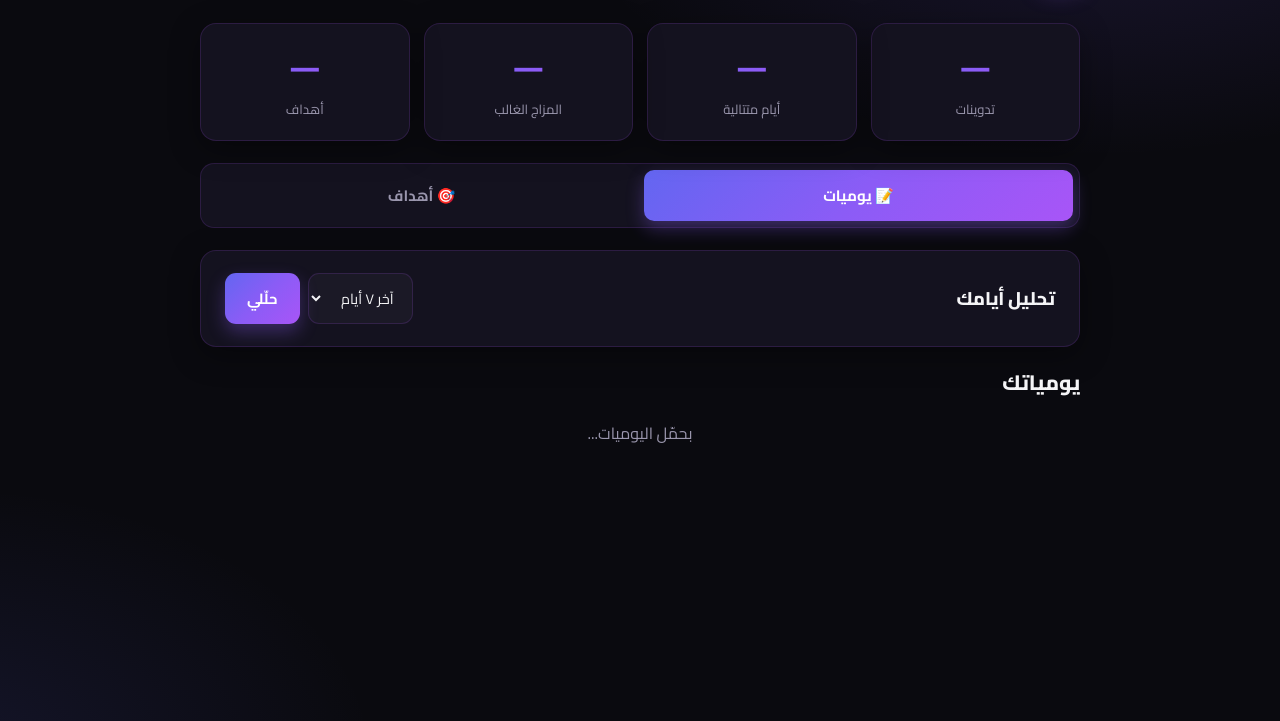
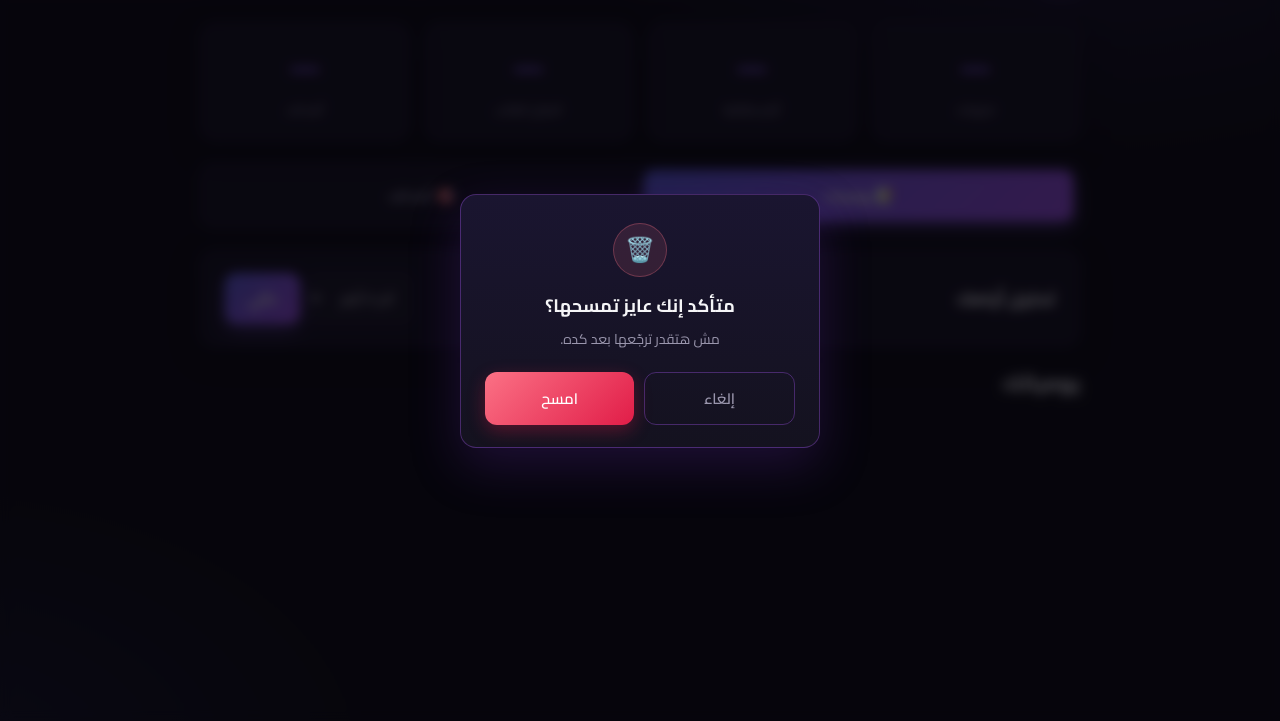
Before and after one commit to mostfamohamedrgab/dawenli, a website: page public/index.html in a window 1280 px wide. Shown: the part 79-800 px from the top of the page. Drawn offline with Linux system fonts and the light colour scheme; no server answers.

Commit message:
replace native delete confirm with styled modal
The browser confirm() dialog is replaced by a branded, animated confirmation
modal (overlay + backdrop blur) matching the dark theme, with cancel/delete
actions, Escape-to-close, and click-outside-to-dismiss.

```diff
--- a/public/app.js
+++ b/public/app.js
@@ -43,8 +43,38 @@ async function api(path, opts) {
   return res;
 }
 
+/* ===================== Confirm Modal ===================== */
+const confirmOverlay = document.getElementById("confirmOverlay");
+const confirmOk = document.getElementById("confirmOk");
+const confirmCancel = document.getElementById("confirmCancel");
+let confirmResolver = null;
+
+function askConfirm() {
+  confirmOverlay.classList.remove("hidden");
+  return new Promise((resolve) => {
+    confirmResolver = resolve;
+  });
+}
+
+function closeConfirm(result) {
+  confirmOverlay.classList.add("hidden");
+  if (confirmResolver) {
+    confirmResolver(result);
+    confirmResolver = null;
+  }
+}
+
+confirmOk.addEventListener("click", () => closeConfirm(true));
+confirmCancel.addEventListener("click", () => closeConfirm(false));
+confirmOverlay.addEventListener("click", (e) => {
+  if (e.target === confirmOverlay) closeConfirm(false);
+});
+document.addEventListener("keydown", (e) => {
+  if (e.key === "Escape" && !confirmOverlay.classList.contains("hidden")) closeConfirm(false);
+});
+
 async function del(kind, id) {
-  if (!confirm("متأكد إنك عايز تمسحها؟")) return;
+  if (!(await askConfirm())) return;
   await api(`/api/${kind}/${id}`, { method: "DELETE" });
   loadAll();
 }
--- a/public/index.html
+++ b/public/index.html
@@ -89,6 +89,18 @@
       </section>
     </div>
 
+    <div id="confirmOverlay" class="modal-overlay hidden">
+      <div class="modal" role="dialog" aria-modal="true">
+        <div class="modal-icon">🗑️</div>
+        <h3 class="modal-title">متأكد إنك عايز تمسحها؟</h3>
+        <p class="modal-text">مش هتقدر ترجّعها بعد كده.</p>
+        <div class="modal-actions">
+          <button id="confirmCancel" class="ghost-btn">إلغاء</button>
+          <button id="confirmOk" class="danger-btn">امسح</button>
+        </div>
+      </div>
+    </div>
+
     <script src="/app.js"></script>
   </body>
 </html>
--- a/public/style.css
+++ b/public/style.css
@@ -808,3 +808,106 @@ h2 {
     flex: none;
   }
 }
+
+/* ===================== Confirm Modal ===================== */
+.modal-overlay {
+  position: fixed;
+  inset: 0;
+  z-index: 100;
+  display: flex;
+  align-items: center;
+  justify-content: center;
+  padding: 20px;
+  background: rgba(6, 5, 12, 0.72);
+  backdrop-filter: blur(6px);
+  animation: overlay-in 0.18s ease;
+}
+
+@keyframes overlay-in {
+  from {
+    opacity: 0;
+  }
+  to {
+    opacity: 1;
+  }
+}
+
+.modal {
+  width: 100%;
+  max-width: 360px;
+  text-align: center;
+  background: linear-gradient(180deg, var(--surface-2), var(--surface));
+  border: 1px solid var(--border-strong);
+  border-radius: var(--radius);
+  box-shadow: var(--shadow-lg);
+  padding: 28px 24px 22px;
+  animation: modal-in 0.22s cubic-bezier(0.16, 1, 0.3, 1);
+}
+
+@keyframes modal-in {
+  from {
+    opacity: 0;
+    transform: translateY(12px) scale(0.96);
+  }
+  to {
+    opacity: 1;
+    transform: translateY(0) scale(1);
+  }
+}
+
+.modal-icon {
+  width: 54px;
+  height: 54px;
+  margin: 0 auto 14px;
+  display: flex;
+  align-items: center;
+  justify-content: center;
+  font-size: 24px;
+  border-radius: 50%;
+  background: rgba(251, 113, 133, 0.12);
+  border: 1px solid rgba(251, 113, 133, 0.3);
+}
+
+.modal-title {
+  font-size: 18px;
+  font-weight: 700;
+  color: var(--text);
+  margin-bottom: 6px;
+}
+
+.modal-text {
+  font-size: 14px;
+  color: var(--muted);
+  margin-bottom: 20px;
+}
+
+.modal-actions {
+  display: flex;
+  gap: 10px;
+}
+
+.modal-actions button {
+  flex: 1;
+  padding: 11px 14px;
+  border-radius: 12px;
+  font-family: inherit;
+  font-size: 15px;
+  font-weight: 600;
+  cursor: pointer;
+  transition: transform 0.12s ease, filter 0.12s ease, background 0.12s ease;
+}
+
+.modal-actions button:active {
+  transform: scale(0.97);
+}
+
+.danger-btn {
+  color: #fff;
+  border: none;
+  background: linear-gradient(135deg, #fb7185, #e11d48);
+  box-shadow: 0 6px 18px rgba(225, 29, 72, 0.32);
+}
+
+.danger-btn:hover {
+  filter: brightness(1.07);
+}
```
